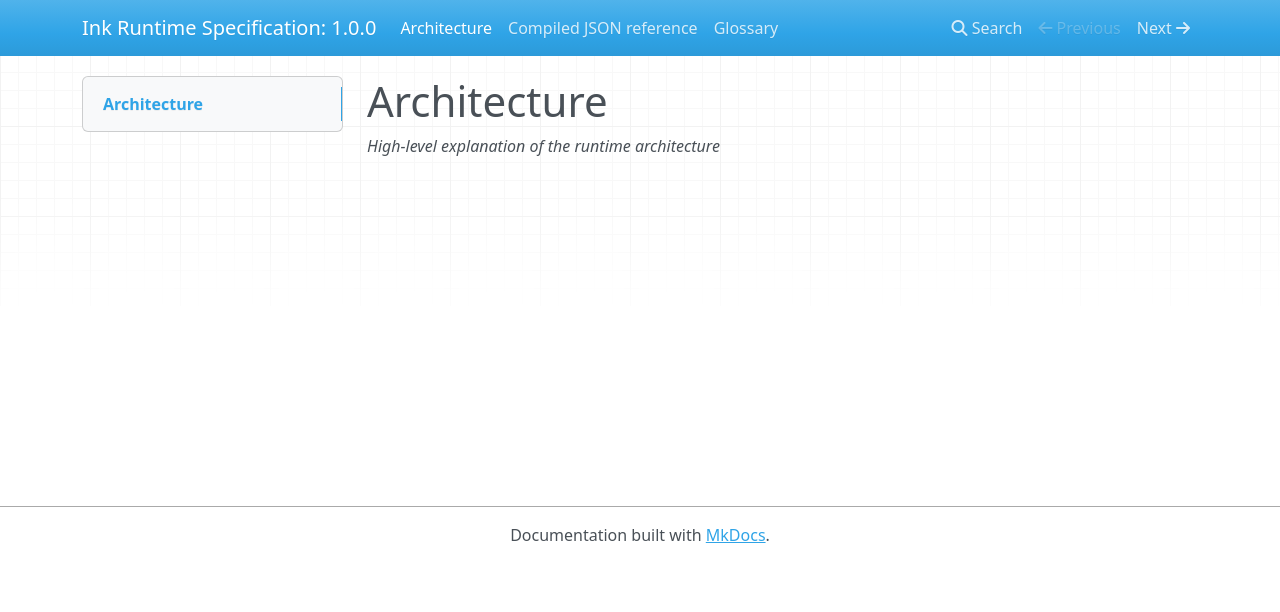
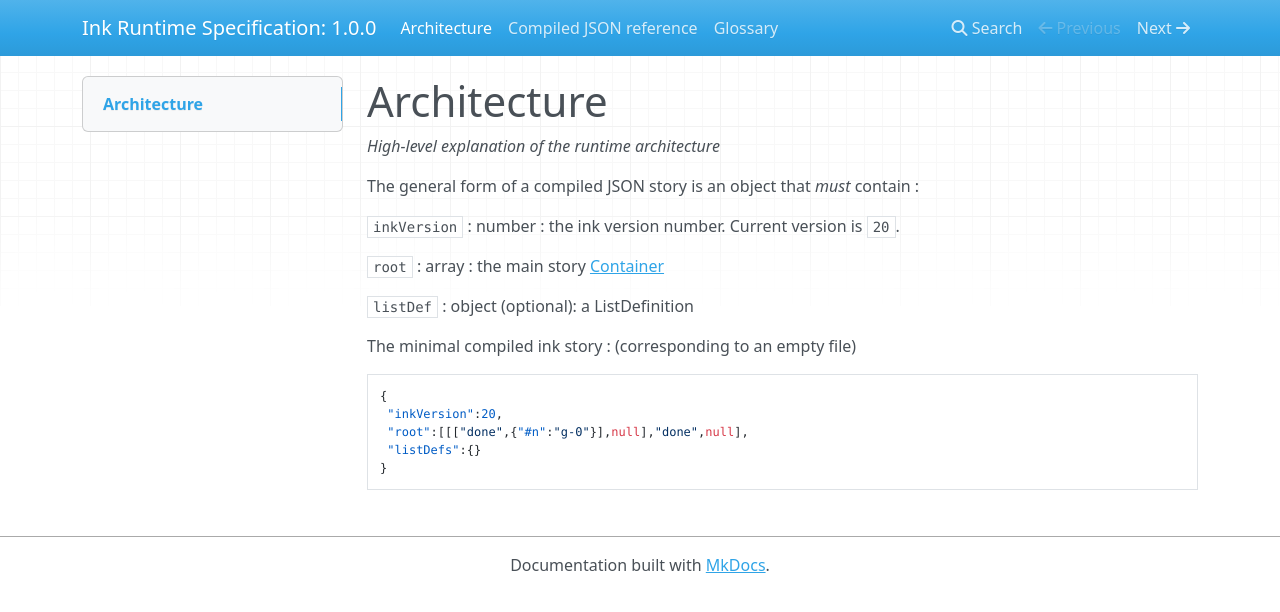
Before and after one commit to inkle/ink, an MkDocs documentation site: the page built from Documentation/runtime-specification/docs/architecture.md, in a window 1280 px wide. Shown: the top 612 px of the page. Built offline with MkDocs 1.6.1, drawn with Linux system fonts in a browser that asks for light colours; nearby versions of some CDN libraries.

Commit message:
architecture basics

````diff
--- a/Documentation/runtime-specification/docs/architecture.md
+++ b/Documentation/runtime-specification/docs/architecture.md
@@ -1,3 +1,21 @@
 # Architecture
 
 _High-level explanation of the runtime architecture_
+
+The general form of a compiled JSON story is an object that *must* contain :
+
+``inkVersion`` : number : the ink version number. Current version is ``20``.
+
+``root`` : array : the main story [Container](glossary#container)
+
+``listDef`` : object (optional): a ListDefinition
+
+
+The minimal compiled ink story : (corresponding to an empty file)
+```json
+{
+ "inkVersion":20,
+ "root":[[["done",{"#n":"g-0"}],null],"done",null],
+ "listDefs":{}
+}
+```
````
